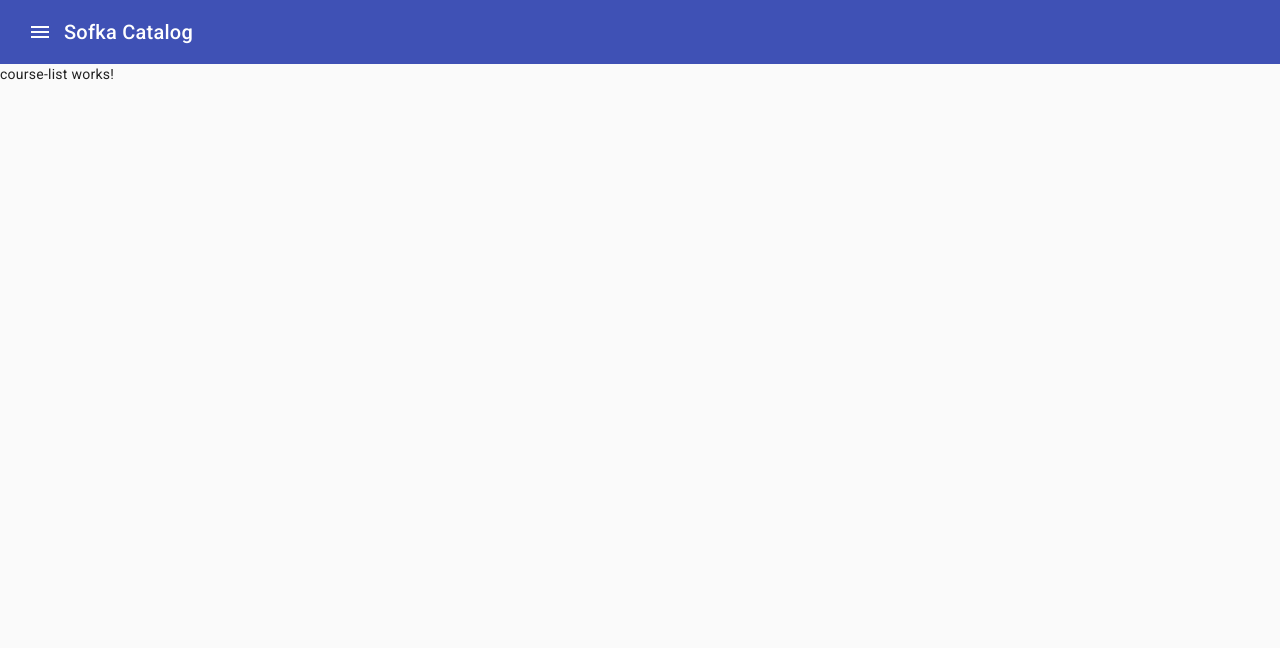
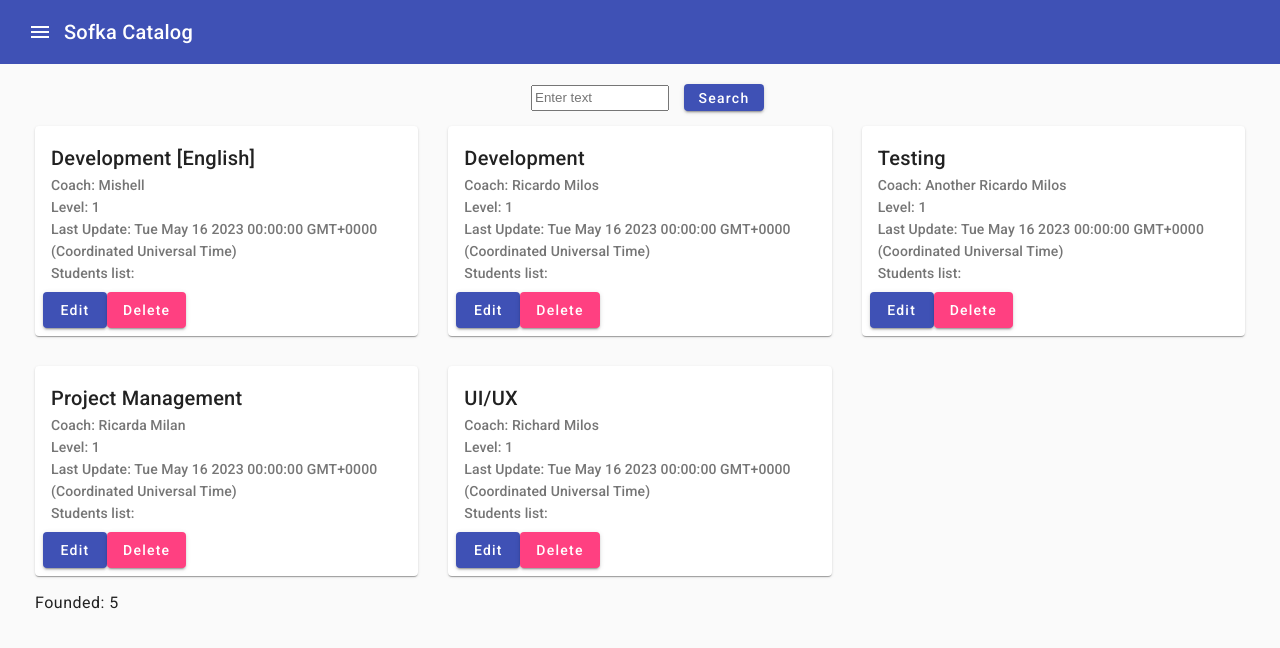
Before and after one commit to training-practice-sofkau/C1-2023-FA-Angular, an Angular app: page /courses/search in a window 1280 px wide. Shown: the top 648 px of the page. Built offline with nearby package versions, Linux system fonts and the light colour scheme.

Commit message:
The HTML structure and styles were added to the courses searching page

```diff
--- a/src/app/components/course-list/course-list.component.html
+++ b/src/app/components/course-list/course-list.component.html
@@ -1 +1,26 @@
-<p>course-list works!</p>
+<div class="main-container">
+  <div class="searching-bar">
+        <div>
+          <input matInput  placeholder="Enter text" [(ngModel)]="searchingBy"/>
+        </div>
+        <div>
+          <button mat-raised-button color="primary" >Search</button>
+        </div>
+  </div>
+  <div *ngIf="founded > 0" class="results-found">
+      <app-course-card *ngFor="let course of coursesFound" [course]="course"></app-course-card>
+  </div>
+  <div class="results-details">
+    <ng-container *ngIf="founded > 0; else noCoursesFound">
+      <div>
+        <h4 >Founded: {{ founded }}</h4>
+      </div>
+    </ng-container>
+    <ng-template #noCoursesFound>
+      <div>
+        <h4 >No course(s) were found
+        </h4>
+      </div>
+  </ng-template>
+  </div>
+</div>
--- a/src/app/components/course-list/course-list.component.scss
+++ b/src/app/components/course-list/course-list.component.scss
@@ -0,0 +1,46 @@
+.main-container {
+  display: flex;
+  flex-direction: column;
+  padding: 20px;
+}
+
+.searching-bar{
+  display: flex;
+  justify-content: center;
+  align-items: center;
+  div {
+    padding-left: 15px;
+    input {
+      width: 130px;
+      height: 20px;
+    }
+    button {
+      width: 80px;
+      height: 27px;
+    }
+  }
+}
+
+.results-details {
+  margin-left: 15px;
+}
+
+@media screen and (max-width: 40em){
+  .results-found {
+    display: flex;
+    flex-direction: column;
+    app-course-card {
+      padding: 15px;
+    }
+  }
+}
+
+@media screen and (min-width: 40em){
+  .results-found {
+    display: grid;
+    grid-template-columns: 1fr 1fr 1fr;
+    app-course-card {
+      padding: 15px;
+    }
+  }
+}
```
